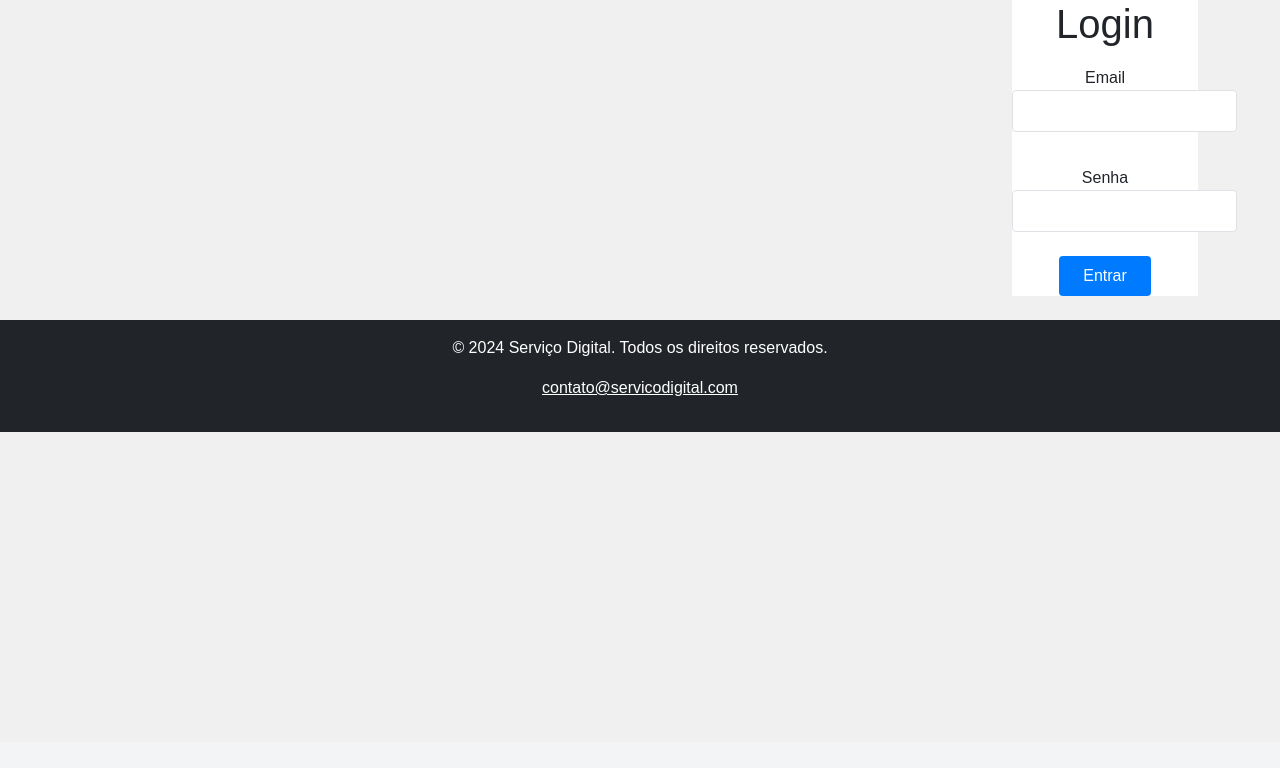
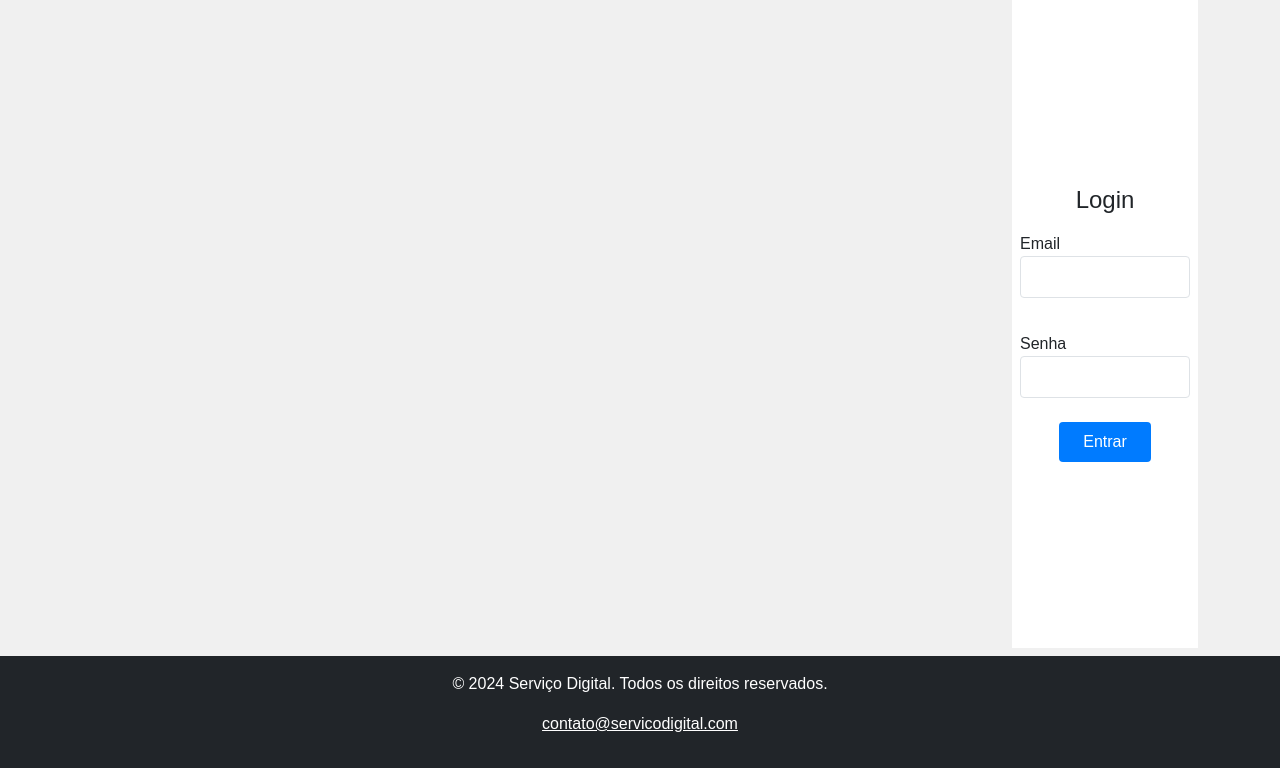
Before and after one commit to brdoliveira/upflow-flsk, a Flask app: page /login in a window 1280 px wide. Shown: the part 58-826 px from the top of the page. Before the commit the page ends 490 px from the top, so only its background shows below. Run offline with Flask 3, Linux system fonts and the light colour scheme; parts of the project's set-up code (start-up, migrations or seed data) failed here and were passed over; some libraries are stand-ins or nearby versions.

Commit message:
FEAT(login): Formatando tela de login

```diff
--- a/templates/login.html
+++ b/templates/login.html
@@ -1,19 +1,19 @@
 {% extends "template.html" %}
 
 {% block conteudo %}
-<div class="mt-10 text-center">
+<div class="mt-10 text-center" style="height: 79vh;">
     <div class="col-12 d-flex">
         <div class="col-10"></div>
-        <div class="col-2 bg-white">
-            <h1 class="text-4xl font-bold mb-6">Login</h1>
-            <form action="/login" method="POST">
+        <div class="col-2 bg-white d-flex align-items-center flex-wrap px-2" style="height: 81vh;">
+            <form action="/login" method="POST" class="w-100">
+                <h1 class="fs-4 font-bold mb-6 col-12">Login</h1>
                 <div class="mb-4">
-                    <label for="email" class="block text-lg font-medium">Email</label>
-                    <input type="email" id="email" name="email" required class="w-full p-2 border border-gray-300 rounded">
+                    <label for="email" class="block text-lg font-medium col-12 d-flex align-items-end">Email</label>
+                    <input type="email" id="email" name="email" required class="w-100 p-2 border border-gray-300 rounded">
                 </div>
                 <div class="mb-4">
-                    <label for="password" class="block text-lg font-medium">Senha</label>
-                    <input type="password" id="password" name="password" required class="w-full p-2 border border-gray-300 rounded">
+                    <label for="password" class="block text-lg font-medium col-12 d-flex align-items-end">Senha</label>
+                    <input type="password" id="password" name="password" required class="w-100 p-2 border border-gray-300 rounded">
             </div>
             <div>
                 <button type="submit" class="bg-blue-500 text-white px-4 py-2 rounded">Entrar</button>
```
